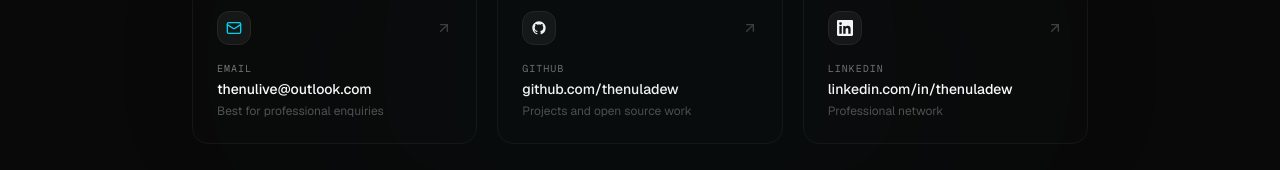
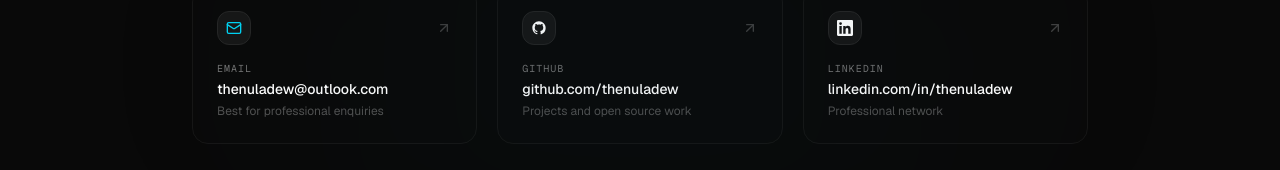
Before and after one commit to thenuladew/portfolio-web, a Next.js app: page / in a window 1280 px wide. Shown: the part 4154-4324 px from the top of the page. Built offline with nearby package versions, Linux system fonts and the light colour scheme.

Commit message:
Update Contact.tsx

```diff
--- a/src/components/sections/Contact.tsx
+++ b/src/components/sections/Contact.tsx
@@ -6,13 +6,13 @@ import { Mail, ArrowUpRight } from 'lucide-react';
 // GitHub and LinkedIn were removed from lucide-react — using inline SVGs
 const GithubSVG = () => (
   <svg viewBox="0 0 24 24" className="w-4 h-4" fill="currentColor">
-    <path d="M12 2C6.477 2 2 6.484 2 12.017c0 4.425 2.865 8.18 6.839 9.504.5.092.682-.217.682-.483 0-.237-.008-.868-.013-1.703-2.782.605-3.369-1.343-3.369-1.343-.454-1.158-1.11-1.466-1.11-1.466-.908-.62.069-.608.069-.608 1.003.07 1.531 1.032 1.531 1.032.892 1.53 2.341 1.088 2.91.832.092-.647.35-1.088.636-1.338-2.22-.253-4.555-1.113-4.555-4.951 0-1.093.39-1.988 1.029-2.688-.103-.253-.446-1.272.098-2.65 0 0 .84-.27 2.75 1.026A9.564 9.564 0 0112 6.844c.85.004 1.705.115 2.504.337 1.909-1.296 2.747-1.027 2.747-1.027.546 1.379.202 2.398.1 2.651.64.7 1.028 1.595 1.028 2.688 0 3.848-2.339 4.695-4.566 4.943.359.309.678.92.678 1.855 0 1.338-.012 2.419-.012 2.747 0 .268.18.58.688.482A10.019 10.019 0 0022 12.017C22 6.484 17.522 2 12 2z"/>
+    <path d="M12 2C6.477 2 2 6.484 2 12.017c0 4.425 2.865 8.18 6.839 9.504.5.092.682-.217.682-.483 0-.237-.008-.868-.013-1.703-2.782.605-3.369-1.343-3.369-1.343-.454-1.158-1.11-1.466-1.11-1.466-.908-.62.069-.608.069-.608 1.003.07 1.531 1.032 1.531 1.032.892 1.53 2.341 1.088 2.91.832.092-.647.35-1.088.636-1.338-2.22-.253-4.555-1.113-4.555-4.951 0-1.093.39-1.988 1.029-2.688-.103-.253-.446-1.272.098-2.65 0 0 .84-.27 2.75 1.026A9.564 9.564 0 0112 6.844c.85.004 1.705.115 2.504.337 1.909-1.296 2.747-1.027 2.747-1.027.546 1.379.202 2.398.1 2.651.64.7 1.028 1.595 1.028 2.688 0 3.848-2.339 4.695-4.566 4.943.359.309.678.92.678 1.855 0 1.338-.012 2.419-.012 2.747 0 .268.18.58.688.482A10.019 10.019 0 0022 12.017C22 6.484 17.522 2 12 2z" />
   </svg>
 );
 
 const LinkedinSVG = () => (
   <svg viewBox="0 0 24 24" className="w-4 h-4" fill="currentColor">
-    <path d="M20.447 20.452h-3.554v-5.569c0-1.328-.027-3.037-1.852-3.037-1.853 0-2.136 1.445-2.136 2.939v5.667H9.351V9h3.414v1.561h.046c.477-.9 1.637-1.85 3.37-1.85 3.601 0 4.267 2.37 4.267 5.455v6.286zM5.337 7.433a2.062 2.062 0 01-2.063-2.065 2.064 2.064 0 112.063 2.065zm1.782 13.019H3.555V9h3.564v11.452zM22.225 0H1.771C.792 0 0 .774 0 1.729v20.542C0 23.227.792 24 1.771 24h20.451C23.2 24 24 23.227 24 22.271V1.729C24 .774 23.2 0 22.222 0h.003z"/>
+    <path d="M20.447 20.452h-3.554v-5.569c0-1.328-.027-3.037-1.852-3.037-1.853 0-2.136 1.445-2.136 2.939v5.667H9.351V9h3.414v1.561h.046c.477-.9 1.637-1.85 3.37-1.85 3.601 0 4.267 2.37 4.267 5.455v6.286zM5.337 7.433a2.062 2.062 0 01-2.063-2.065 2.064 2.064 0 112.063 2.065zm1.782 13.019H3.555V9h3.564v11.452zM22.225 0H1.771C.792 0 0 .774 0 1.729v20.542C0 23.227.792 24 1.771 24h20.451C23.2 24 24 23.227 24 22.271V1.729C24 .774 23.2 0 22.222 0h.003z" />
   </svg>
 );
 
@@ -20,8 +20,8 @@ const LINKS = [
   {
     icon: Mail,
     label: 'Email',
-    value: 'thenulive@outlook.com',
-    href: 'mailto:thenulive@outlook.com',
+    value: 'thenuladew@outlook.com',
+    href: 'mailto:thenuladew@outlook.com',
     description: 'Best for professional enquiries',
   },
   {
```
